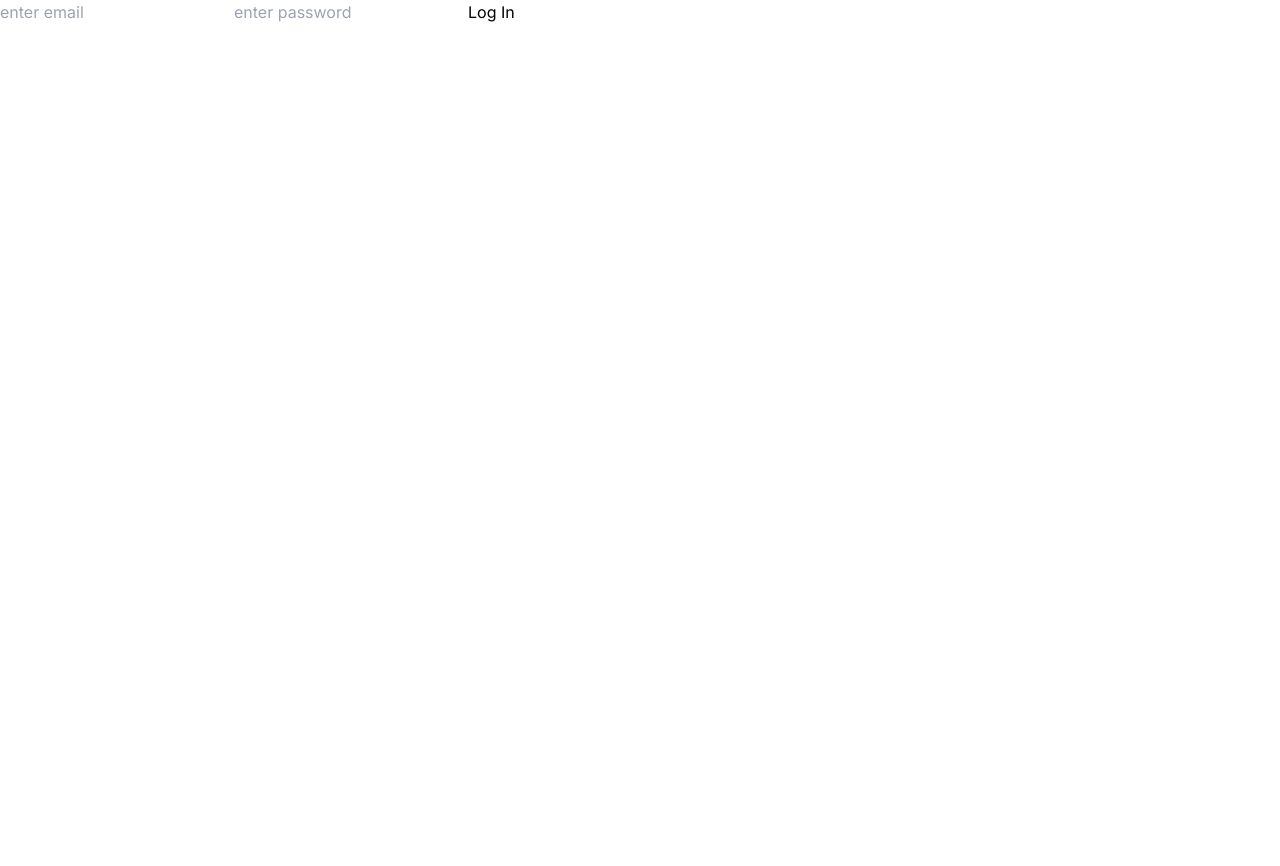
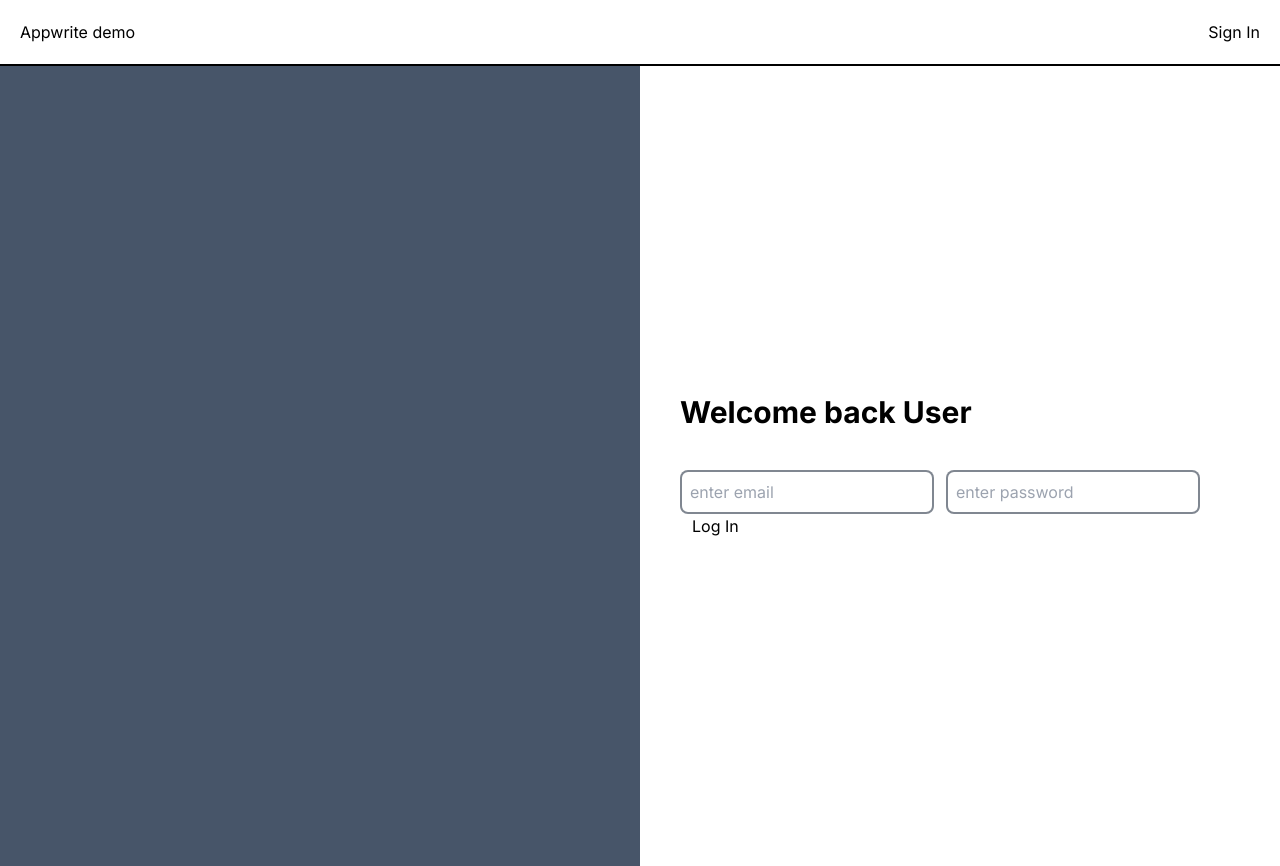
Before and after one commit to rohitmondal03/Appwrite-demo, a Next.js app: page /log-in in a window 1280 px wide. Before the commit the page ends 800 px from the top, so only its background shows below. Built offline with nearby package versions, Linux system fonts and the light colour scheme; no server answers.

Commit message:
done till redirecting and signing users

```diff
--- a/package.json
+++ b/package.json
@@ -12,6 +12,7 @@
   "dependencies": {
     "@t3-oss/env-nextjs": "^0.7.1",
     "appwrite": "^13.0.1",
+    "jotai": "^2.6.1",
     "next": "^14.0.4",
     "react": "18.2.0",
     "react-dom": "18.2.0",
--- a/src/app/(auth)/log-in/page.tsx
+++ b/src/app/(auth)/log-in/page.tsx
@@ -2,30 +2,61 @@
 
 import { useState } from "react";
 
-import { login } from "@/lib/functions/log-in";
+import { useAtom } from "jotai";
+
+import { useAuth } from "@/hooks/use-auth";
+import { appwriteAccount } from "@/lib/appwrite";
+import { redirect, useRouter } from "next/navigation";
 
 
 export default function LogInPage() {
+  const { isSession, changeSession } = useAuth();
+  const { push } = useRouter();
   const [user, setUser] = useState({
     email: "",
     password: "",
   });
 
 
+  // login user
+  function login(email: string, password: string) {
+    const promise = appwriteAccount.createEmailSession(email, password);
+
+    promise
+      .then(() => changeSession(true))
+      .catch((error) => alert(error))
+  }
+
+
+  // session present ==> redirect
+  if (isSession) redirect("/");
+
+
   return (
-    <section>
-      <form onSubmit={(e) => {
+    <section className="flex items-center justify-between">
+      <div className="w-[50%] h-screen bg-slate-600" />
+
+      <form
+        className="w-[50%] px-10 flex flex-col space-y-10"
+        onSubmit={(e) => {
           e.preventDefault();
           login(user.email, user.password)
-      }}>
+        }}
+      >
+        <h1 className="text-3xl font-bold">Welcome back User</h1>
+
+        <div className="space-x-3">
           <input type="email" name="email" id="email" placeholder="enter email"
             value={user.email} onChange={(e) => setUser((prev) => ({ ...prev, email: e.target.value }))}
+            className="border-2 border-gray-600/70 p-2 rounded-lg"
           />
 
           <input type="password" name="password" id="password" placeholder="enter password"
             value={user.password} onChange={(e) => setUser((prev) => ({ ...prev, password: e.target.value }))}
+            className="border-2 border-gray-600/70 p-2 rounded-lg"
           />
           <button>Log In</button>
+        </div>
       </form>
     </section>
   )
--- a/src/app/layout.tsx
+++ b/src/app/layout.tsx
@@ -1,27 +1,31 @@
+import { Inter } from "next/font/google";
+import { type Metadata } from "next";
+
+import type { TLayoutProps } from "types";
+import JotaiProvider from "@/lib/providers/jotai-provider";
+import Navbar from "@/components/navbar";
 import "@/styles/globals.css";
 
-import { Inter } from "next/font/google";
 
 const inter = Inter({
   subsets: ["latin"],
   variable: "--font-sans",
 });
 
-export const metadata = {
-  title: "Create T3 App",
+export const metadata: Metadata = {
+  title: "Appwrite demo",
   description: "Generated by create-t3-app",
   icons: [{ rel: "icon", url: "/favicon.ico" }],
 };
 
-export default function RootLayout({
-  children,
-}: {
-  children: React.ReactNode;
-}) {
+export default function RootLayout({ children }: TLayoutProps) {
   return (
     <html lang="en">
       <body className={`font-sans ${inter.variable}`}>
-        <main>{children}</main>
+        <JotaiProvider>
+          <Navbar />
+          <main>{children}</main>
+        </JotaiProvider>
       </body>
     </html>
   );
--- /dev/null
+++ b/src/components/navbar.tsx
@@ -0,0 +1,41 @@
+"use client"
+
+import { useRouter } from "next/navigation"
+
+import { appwriteAccount } from "@/lib/appwrite";
+import { useAuth } from "@/hooks/use-auth"
+
+
+export default function Navbar() {
+  const { isSession, changeSession } = useAuth();
+  const { push } = useRouter();
+
+
+  // function to logout user
+  function logout() {
+    const promise = appwriteAccount.deleteSession("current");
+
+    promise
+      .then(() => {
+        changeSession(false)
+        push("/")
+      })
+      .catch(err => alert(`can't logout. ${err}`,));
+  }
+
+
+  return (
+    <nav className="border-b-2 border-black p-5 flex flex-row items-center justify-between">
+      <h1>Appwrite demo</h1>
+
+
+      <div>
+        {isSession ? (
+          <button onClick={logout}>Sign out</button>
+        ) : (
+          <button onClick={() => push("/log-in")}>Sign In</button>
+        )}
+      </div>
+    </nav>
+  )
+}
--- /dev/null
+++ b/src/hooks/use-auth.ts
@@ -0,0 +1,13 @@
+import { useAtom } from "jotai";
+
+import { isUserLoggedIn } from "@/lib/atoms/atoms";
+
+
+export function useAuth() {
+  const [isLoggedIn, setUserLoggedIn] = useAtom(isUserLoggedIn);
+
+  return {
+    isSession: isLoggedIn,
+    changeSession: setUserLoggedIn
+  }
+}
--- /dev/null
+++ b/src/lib/atoms/atoms.ts
@@ -0,0 +1,4 @@
+import { atom } from "jotai";
+import { atomWithStorage } from "jotai/utils"
+
+export const isUserLoggedIn = atomWithStorage("userLoggedIn", false)
--- a/src/lib/functions/log-in.ts
+++ /dev/null
@@ -1,10 +0,0 @@
-import { appwriteAccount } from "@/lib/appwrite";
-
-
-export function login(email: string, password: string) {
-  const promise = appwriteAccount.createEmailSession(email, password);
-
-  promise
-    .then(() => console.log("logged..."))
-    .catch((error:Error) => alert(error.message))
-}
--- /dev/null
+++ b/src/lib/providers/jotai-provider.tsx
@@ -0,0 +1,14 @@
+"use client"
+
+import React from 'react'
+import { Provider } from 'jotai'
+
+import type { TLayoutProps } from 'types'
+
+export default function JotaiProvider({ children }: TLayoutProps) {
+  return (
+    <Provider>
+      {children}
+    </Provider>
+  )
+}
--- /dev/null
+++ b/types.d.ts
@@ -0,0 +1,5 @@
+import { ReactNode } from "react"
+
+type TLayoutProps= {
+  children: ReactNode
+}
```
Also changed, not shown: src/lib/functions/user-details.ts (added, +10 -0 lines), 1 other file (tests, documents, lock files or other folders). Lines whose indentation alone changed are shown as unchanged.
